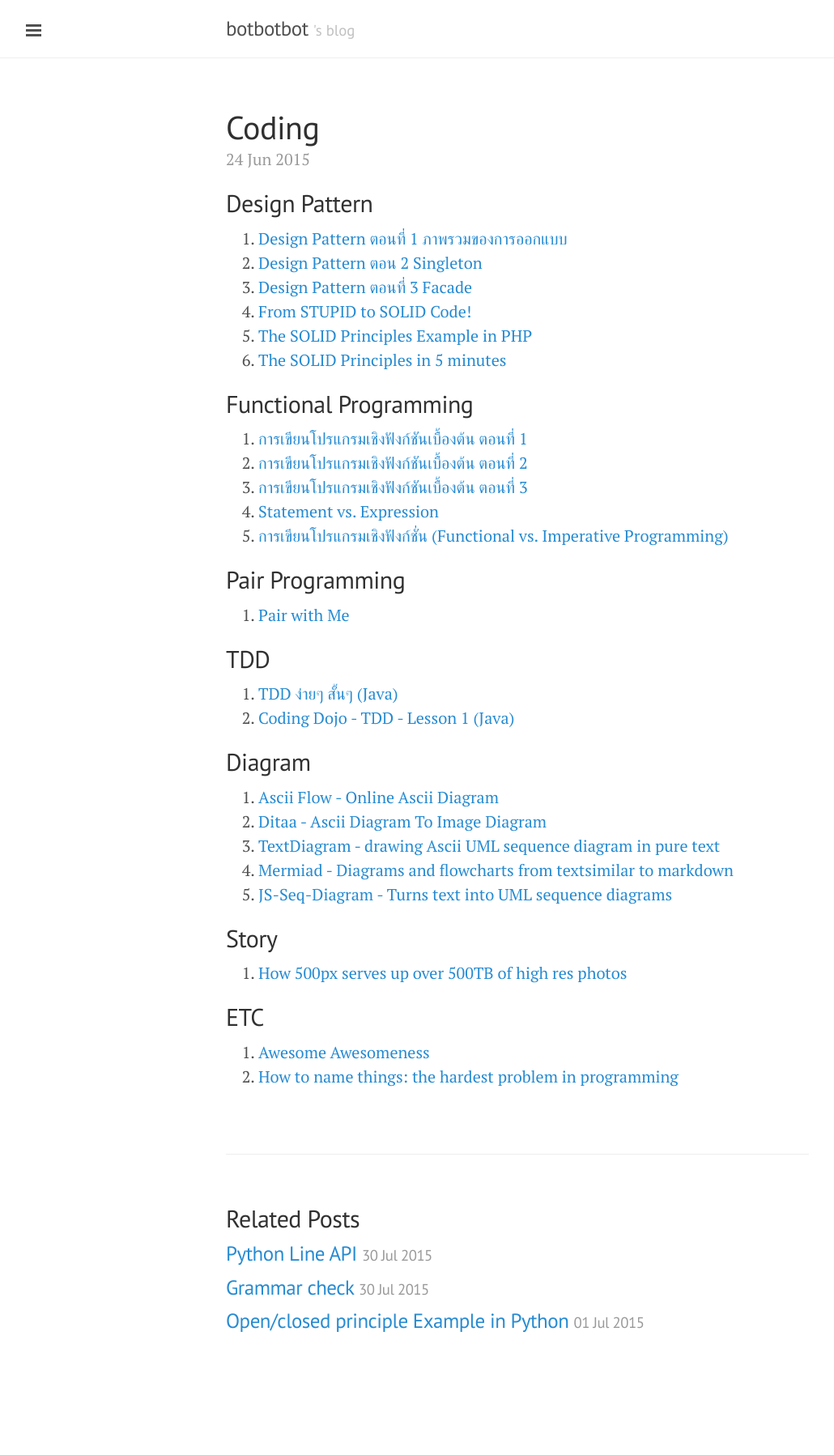
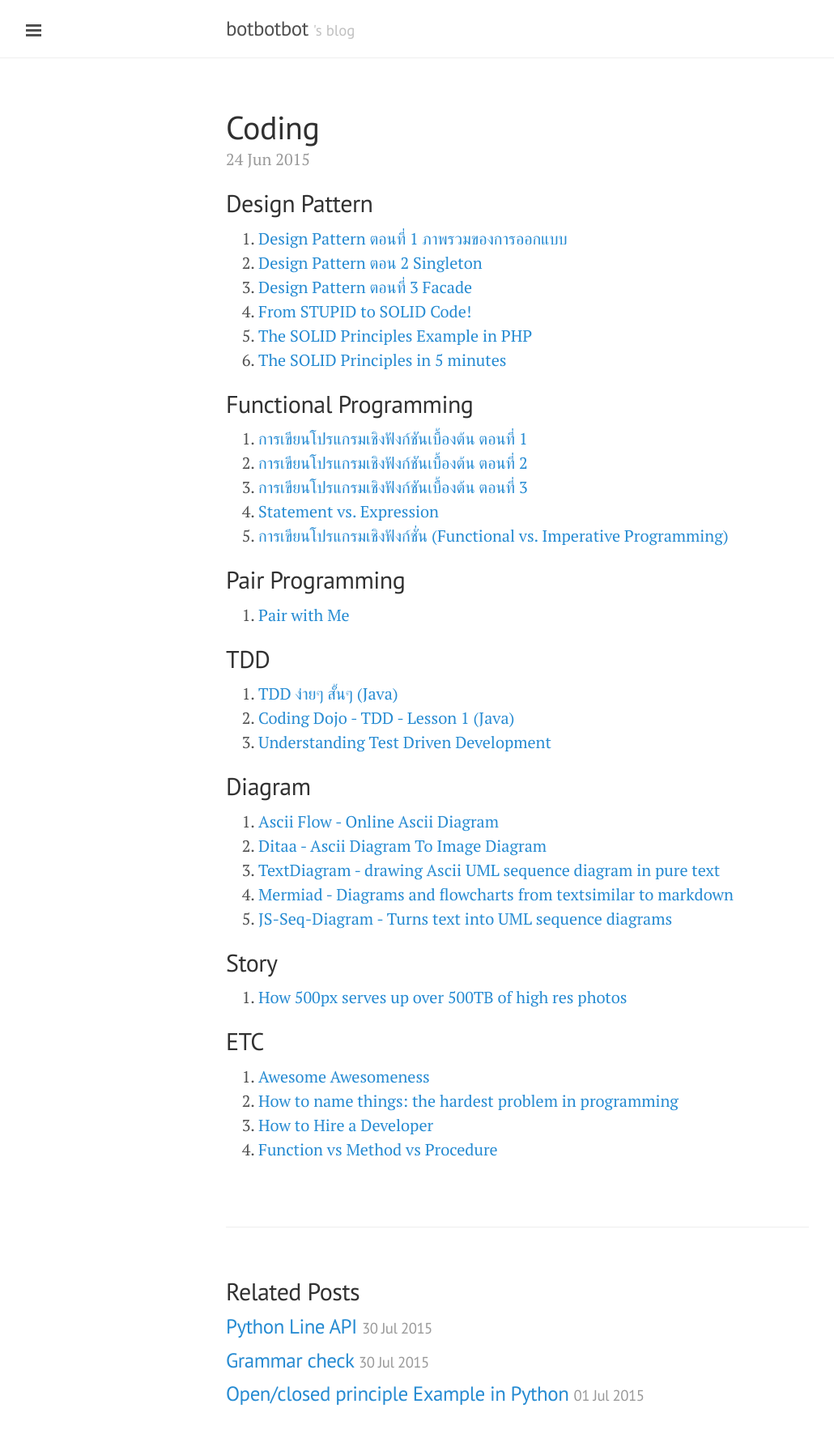
Before and after one commit to ibotdotout/ibotdotout.github.io, a Jekyll site: the page built from _posts/2015-06-24-coding.md, in a window 1280 px wide. Shown: the whole page at 81% size, without its empty margins (1-1031 px from the left). Built offline with Jekyll 4.4.1, drawn with Linux system fonts in a browser that asks for light colours; Markdown is read by kramdown in place of the engine named in the settings; before the commit the page ends 1707 px from its top, so only the background shows below that.

Commit message:
Modify: add unittest and ect

```diff
--- a/_posts/2015-06-24-coding.md
+++ b/_posts/2015-06-24-coding.md
@@ -28,6 +28,7 @@ permalink: coding
 ## TDD
 1. [TDD ง่ายๆ สั้นๆ (Java)](https://www.youtube.com/watch?v=9OQeO64x-2k)
 2. [Coding Dojo - TDD - Lesson 1 (Java)](https://www.youtube.com/watch?v=4UM73byPFlA)
+3. [Understanding Test Driven Development](https://www.youtube.com/watch?v=q5Xd1tmIgec)
 
 ## Diagram
 1. [Ascii Flow - Online Ascii Diagram](http://asciiflow.com)
@@ -42,3 +43,5 @@ permalink: coding
 ## ETC
 1. [Awesome Awesomeness](https://github.com/bayandin/awesome-awesomeness)
 2. [How to name things: the hardest problem in programming](http://www.slideshare.net/pirhilton/how-to-name-things-the-hardest-problem-in-programming)
+3. [How to Hire a Developer](https://adamcod.es/2013/02/28/how-to-hire-a-developer.html)
+4. [Function vs Method vs Procedure](https://adamcod.es/2013/09/27/function-method-procedure.html)
```
